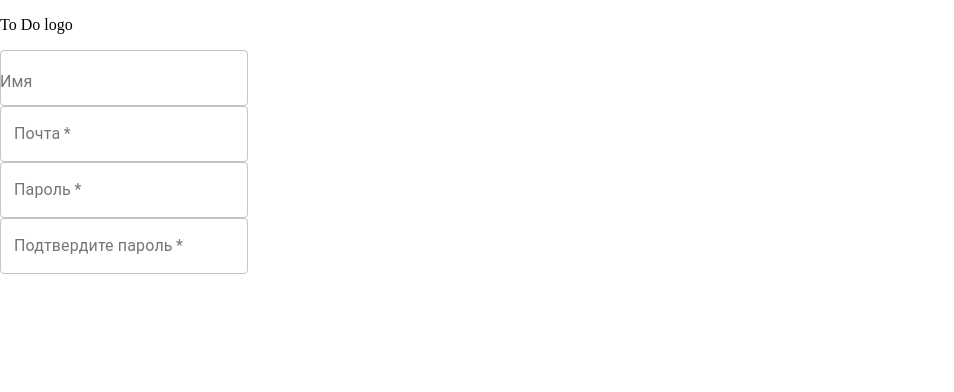
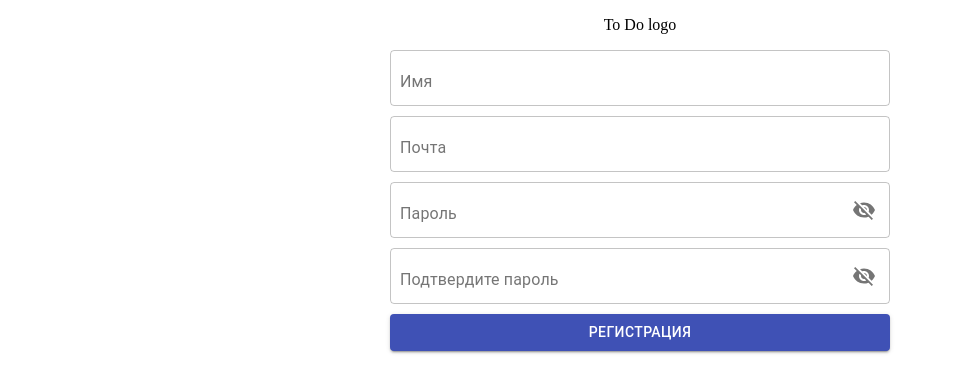
Before and after one commit to Mycunycu/autoloader-front, a React (Create React App) app: page /registration in a window 1280 px wide. Shown: the top 392 px of the page, without its empty margins (0-954 px from the left). Built offline with nearby package versions, Linux system fonts and the light colour scheme.

Commit message:
work on registration

```diff
--- a/package.json
+++ b/package.json
@@ -19,6 +19,7 @@
     "react-scripts": "3.4.1",
     "redux-devtools-extension": "^2.13.8",
     "redux-saga": "^1.1.3",
+    "typesafe-actions": "^5.1.0",
     "typescript": "^3.9.7"
   },
   "scripts": {
--- /dev/null
+++ b/src/views/components/register/register.sass
@@ -0,0 +1,17 @@
+.registration
+  display: flex
+  flex-direction: column
+  text-align: center
+  &-form
+    width: 500px
+    display: flex
+    flex-direction: column
+    margin-left: auto
+    margin-right: auto
+    text-align: center
+
+.MuiInputBase-formControl
+  margin-bottom: 10px
+
+.MuiInputLabel-formControl
+  margin-left: 10px
--- a/src/views/components/register/registerForm.tsx
+++ b/src/views/components/register/registerForm.tsx
@@ -1,6 +1,9 @@
 import React, { FC, useState } from 'react';
 
-import { TextField, OutlinedInput, FormControl, InputLabel } from '@material-ui/core';
+import { OutlinedInput, FormControl, InputLabel, InputAdornment, IconButton, Button } from '@material-ui/core';
+import { Visibility, VisibilityOff } from '@material-ui/icons';
+
+import './register.sass';
 
 interface IState {
   name: string;
@@ -19,47 +22,92 @@ export const RegisterForm: FC = () => {
     isShowPassword: false
   });
 
+  const onChangeValues = (prop: keyof IState) => (event: React.ChangeEvent<HTMLInputElement>) => {
+    setValues({ ...values, [prop]: event.target.value });
+  }
+
+  const handleClickShowPassword = () => {
+    setValues({ ...values, isShowPassword: !values.isShowPassword });
+  }
+
+  const handleMouseDownPassword = (event: React.MouseEvent<HTMLButtonElement>) => {
+    event.preventDefault();
+  }
+
+  const getAdornment = () => {
+    return (
+      <InputAdornment position="end">
+        <IconButton
+          aria-label="toggle password visibility"
+          onClick={handleClickShowPassword}
+          onMouseDown={handleMouseDownPassword}
+          edge="end"
+        >
+          {values.isShowPassword ? <Visibility /> : <VisibilityOff />}
+        </IconButton>
+      </InputAdornment>
+    )
+  }
+
+  const onSubmitRegistration = () => {
+
+  }
+
   return (
     <div className='registration'>
       <div className='registration-logo'>
         <p className='registration-img'>To Do logo</p>
       </div>
-      <form className='registration-form'>
+      <form className='registration-form' onSubmit={onSubmitRegistration}>
         <FormControl>
           <InputLabel htmlFor='registration-name'>Имя</InputLabel>
           <OutlinedInput
             id='registration-name'
+            type='text'
+            required={true}
+            value={values.name}
+            onChange={onChangeValues('name')}
           />
         </FormControl>
-        {/* <div className='registration-group'>
-          <TextField
-            label='Имя'
-            variant='outlined'
+        <FormControl>
+          <InputLabel htmlFor='registration-email'>Почта</InputLabel>
+          <OutlinedInput
+            id='registration-email'
+            type='text'
             required={true}
+            value={values.email}
+            onChange={onChangeValues('email')}
           />
-        </div> */}
-        <div className='registration-group'>
-          <TextField
-            label='Почта'
-            variant='outlined'
-            type='email'
+        </FormControl>
+        <FormControl>
+          <InputLabel htmlFor='registration-password'>Пароль</InputLabel>
+          <OutlinedInput
+            id='registration-password'
+            type={values.isShowPassword ? 'text' : 'password'}
             required={true}
+            value={values.password}
+            onChange={onChangeValues('password')}
+            endAdornment={getAdornment()}
           />
-        </div>
-        <div className='registration-group'>
-          <TextField
-            label='Пароль'
-            variant='outlined'
+        </FormControl>
+        <FormControl>
+          <InputLabel htmlFor='registration-confirmPassword'>Подтвердите пароль</InputLabel>
+          <OutlinedInput
+            id='registration-confirmPassword'
+            type={values.isShowPassword ? 'text' : 'password'}
             required={true}
+            value={values.confirmPassword}
+            onChange={onChangeValues('confirmPassword')}
+            endAdornment={getAdornment()}
           />
-        </div>
-        <div className='registration-group'>
-          <TextField
-            label='Подтвердите пароль'
-            variant='outlined'
-            required={true}
-          />
-        </div>
+        </FormControl>
+        <Button
+          type='submit'
+          variant='contained'
+          color='primary'
+        >
+          регистрация
+        </Button>
       </form>
     </div>
   )
```
Also changed, not shown: src/redux/actions/registration.ts (added, +8 -0 lines), public/manifest.json, 1 other file (tests, documents, lock files or other folders).
